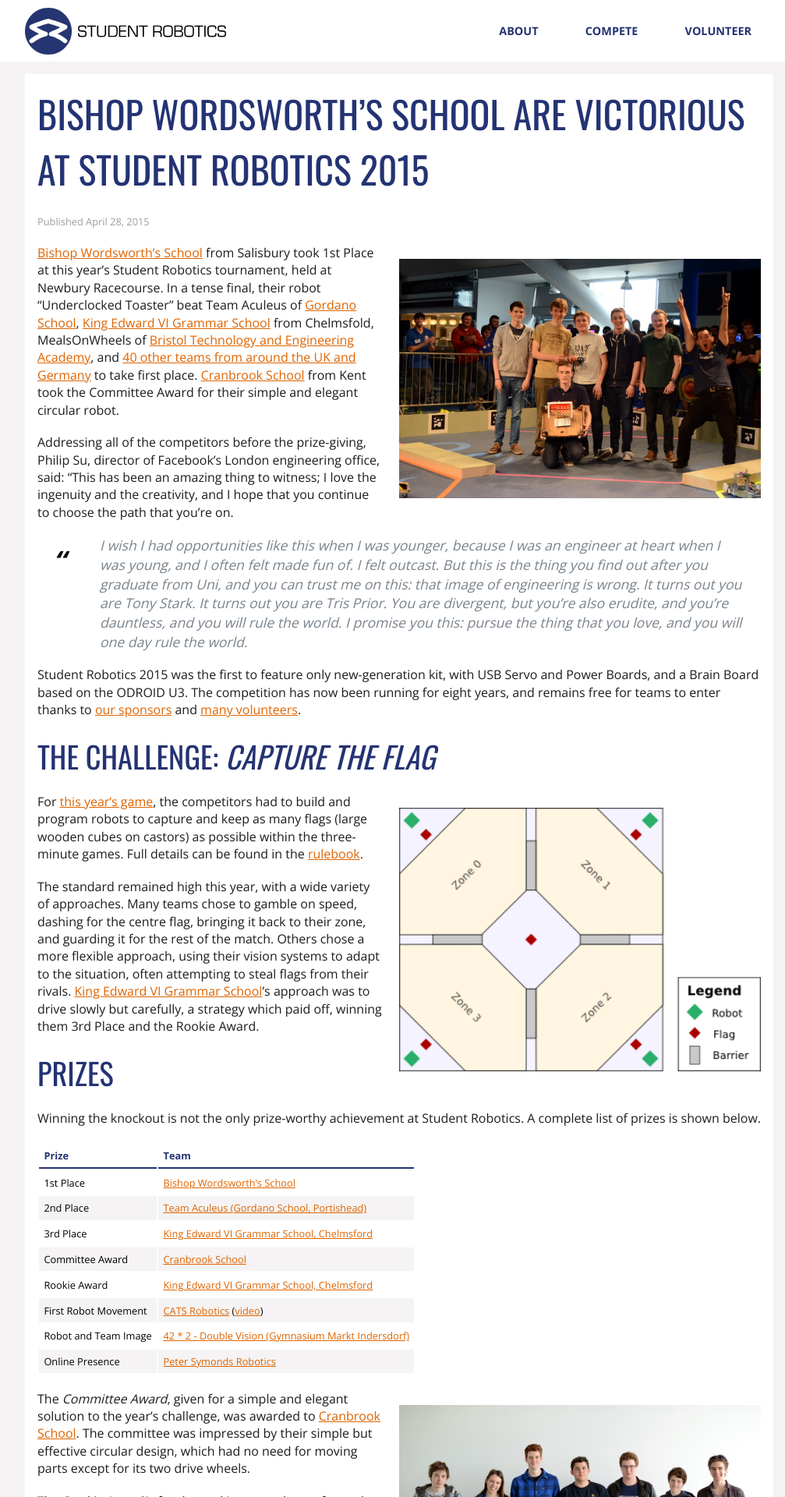
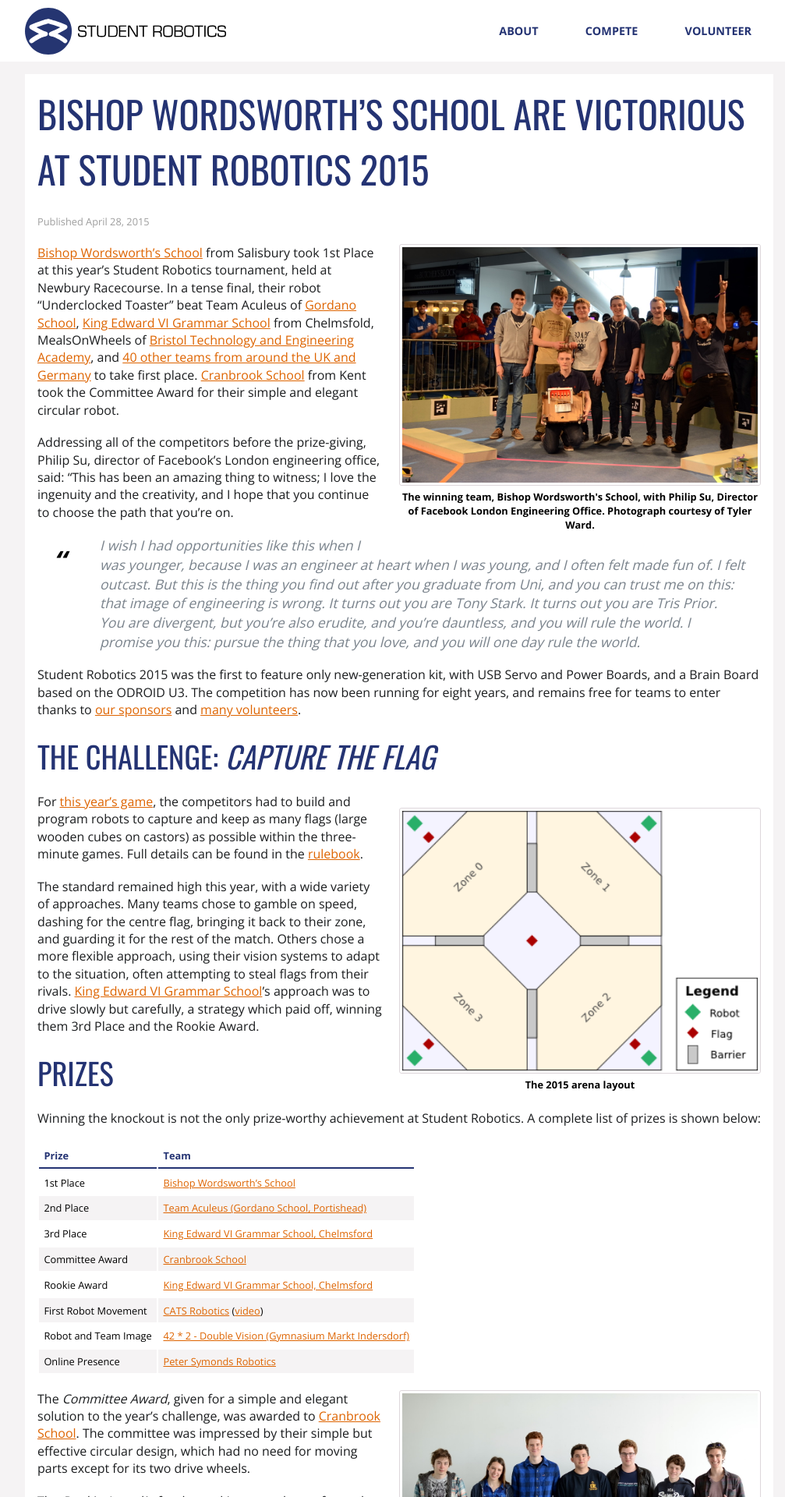
Before and after one commit to srobo/website, a Jekyll site: the page built from _posts/2015-04-28-bws-victorious-sr2015.md, in a window 1280 px wide. Shown: the top 1920 px of the page at 78% size, without its empty margins (128-1135 px from the left). Built offline with Jekyll 4.4.1, drawn with Linux system fonts in a browser that asks for light colours; nearby versions of some CDN libraries; some of the changed text lies outside the part shown.

Commit message:
Fix mobile styling for news articles, add figures to sr2015 news

```diff
--- a/_posts/2015-04-28-bws-victorious-sr2015.md
+++ b/_posts/2015-04-28-bws-victorious-sr2015.md
@@ -8,116 +8,136 @@
 layout: news
 ---
 
-<a href="{{ site.baseurl }}/images/content/news/sr2015/bws-prizegiving.jpg" title="The winning team, Bishop Wordsworth's School, with Philip Su, Director of Facebook London Engineering Office. (Photograph courtesy of Tyler Ward.)">
-  <img class="right" src="{{ site.baseurl }}/images/content/news/sr2015/bws-prizegiving.jpg" width="400" height="265" alt="Photograph of the winning team, Bishop Wordsworth's School, with Philip Su, Director of Facebook London Engineering Office. Courtesy of Tyler Ward." >
-</a>
+{% include figure.html
+           class="right"
+           src="/images/content/news/sr2015/bws-prizegiving.jpg"
+           caption="The winning team, Bishop Wordsworth's School, with Philip Su, Director of Facebook London Engineering Office. Photograph courtesy of Tyler Ward." %}
 
-[Bishop Wordsworth's School][BWS] from Salisbury took 1st Place at this year's Student Robotics tournament, held at
-Newbury Racecourse. In a tense final, their robot "Underclocked Toaster" beat Team Aculeus of [Gordano School][GRD2],
-[King Edward VI Grammar School][KEG] from Chelmsfold, MealsOnWheels of
-[Bristol Technology and Engineering Academy][BTE], and [40 other teams from around the UK and Germany][teams-map] to
-take first place. [Cranbrook School][CRB] from Kent took the Committee Award for their simple and elegant circular
-robot.
+[Bishop Wordsworth's School][BWS] from Salisbury took 1st Place at this year's
+Student Robotics tournament, held at Newbury Racecourse. In a tense final, their
+robot "Underclocked Toaster" beat Team Aculeus of [Gordano School][GRD2], [King Edward VI Grammar School][KEG]
+from Chelmsfold, MealsOnWheels of [Bristol Technology and Engineering Academy][BTE],
+and [40 other teams from around the UK and Germany][teams-map] to take first
+place. [Cranbrook School][CRB] from Kent took the Committee Award for their
+simple and elegant circular robot.
 
-Addressing all of the competitors before the prize-giving, Philip Su, director of Facebook's London engineering office,
-said: "This has been an amazing thing to witness; I love the ingenuity and the creativity, and I hope that you continue
-to choose the path that you're on.
+Addressing all of the competitors before the prize-giving, Philip Su, director
+of Facebook's London engineering office, said: "This has been an amazing thing
+to witness; I love the ingenuity and the creativity, and I hope that you
+continue to choose the path that you're on.
 
-> I wish I had opportunities like this when I was younger, because I was an engineer at heart when I was young, and I
-> often felt made fun of. I felt outcast. But this is the thing you find out after you graduate from Uni, and you can
-> trust me on this: that image of engineering is wrong. It turns out you are Tony Stark. It turns out you are Tris
-> Prior. You are divergent, but you're also erudite, and you're dauntless, and you will rule the world. I promise you
+> I wish I had opportunities like this when I was younger, because I was an
+> engineer at heart when I was young, and I often felt made fun of. I felt
+> outcast. But this is the thing you find out after you graduate from Uni, and
+> you can trust me on this: that image of engineering is wrong. It turns out you
+> are Tony Stark. It turns out you are Tris Prior. You are divergent, but you're
+> also erudite, and you're dauntless, and you will rule the world. I promise you
 > this: pursue the thing that you love, and you will one day rule the world.
 
-Student Robotics 2015 was the first to feature only new-generation kit, with USB Servo and Power Boards, and a Brain
-Board based on the ODROID U3. The competition has now been running for eight years, and remains free for teams to enter
-thanks to [our sponsors](/about/sponsors) and [many volunteers](/about/how_to_help).
+Student Robotics 2015 was the first to feature only new-generation kit, with USB
+Servo and Power Boards, and a Brain Board based on the ODROID U3. The
+competition has now been running for eight years, and remains free for teams to
+enter thanks to [our sponsors](/about/sponsors) and [many volunteers](/about/how_to_help).
 
-The challenge: *Capture the Flag*
----------------------------------
+## The challenge: *Capture the Flag*
 
-<img class="right" src="{{ site.baseurl }}/images/content/arena-2015.png" title="The 2015 arena layout" alt="An image of the 2015 arena layout">
+{% include figure.html
+           class="right"
+           src="/images/content/arena-2015.png"
+           caption="The 2015 arena layout" %}
 
-For [this year's game](/schools/game), the competitors had to build and program robots to capture and keep as many
-flags (large wooden cubes on castors) as possible within the three-minute games. Full details can be found in the
+For [this year's game](/schools/game), the competitors had to build and program
+robots to capture and keep as many flags (large wooden cubes on castors) as
+possible within the three-minute games. Full details can be found in the
 [rulebook][].
 
-The standard remained high this year, with a wide variety of approaches. Many teams chose to gamble on speed, dashing
-for the centre flag, bringing it back to their zone, and guarding it for the rest of the match. Others chose a more
-flexible approach, using their vision systems to adapt to the situation, often attempting to steal flags from their
-rivals. [King Edward VI Grammar School][KEG]'s approach was to drive slowly but carefully, a strategy which paid off,
-winning them 3rd Place and the Rookie Award.
+The standard remained high this year, with a wide variety of approaches. Many
+teams chose to gamble on speed, dashing for the centre flag, bringing it back to
+their zone, and guarding it for the rest of the match. Others chose a more
+flexible approach, using their vision systems to adapt to the situation, often
+attempting to steal flags from their rivals. [King Edward VI Grammar School][KEG]'s
+approach was to drive slowly but carefully, a strategy which paid off, winning
+them 3rd Place and the Rookie Award.
 
-Prizes
-------
+## Prizes
 
-Winning the knockout is not the only prize-worthy achievement at Student Robotics. A complete list of prizes is shown below.
+Winning the knockout is not the only prize-worthy achievement at Student
+Robotics. A complete list of prizes is shown below:
 
-| Prize                                                    | Team
-|----------------------------------------------------------|-----------------------------------------------
-| 1st Place                                                | [Bishop Wordsworth's School][BWS]
-| 2nd Place                                                | [Team Aculeus (Gordano School, Portishead)][GRD2]
-| 3rd Place                                                | [King Edward VI Grammar School, Chelmsford][KEG]
-| Committee Award                                          | [Cranbrook School][CRB]
-| Rookie Award                                             | [King Edward VI Grammar School, Chelmsford][KEG]
-| First Robot Movement                                     | [CATS Robotics][CAT] ([video](http://youtu.be/NP0rywgydNw))
-| Robot and Team Image                                     | [42 * 2 - Double Vision (Gymnasium Markt Indersdorf)][MAI]
-| Online Presence                                          | [Peter Symonds Robotics][PSC]
+| Prize                 | Team
+|-----------------------|------------------------------------------------------------
+| 1st Place             | [Bishop Wordsworth's School][BWS]
+| 2nd Place             | [Team Aculeus (Gordano School, Portishead)][GRD2]
+| 3rd Place             | [King Edward VI Grammar School, Chelmsford][KEG]
+| Committee Award       | [Cranbrook School][CRB]
+| Rookie Award          | [King Edward VI Grammar School, Chelmsford][KEG]
+| First Robot Movement  | [CATS Robotics][CAT] ([video](http://youtu.be/NP0rywgydNw))
+| Robot and Team Image  | [42 * 2 - Double Vision (Gymnasium Markt Indersdorf)][MAI]
+| Online Presence       | [Peter Symonds Robotics][PSC]
 
-<a href="{{ site.baseurl }}/images/content/news/sr2015/crb-team-photo.jpg" title="The team from Cranbrook School, who won the Committee Award. (Photograph courtesy of Tyler Ward.)">
-  <img class="right" src="{{ site.baseurl }}/images/content/news/sr2015/crb-team-photo.jpg" width="400" height="265" alt="Photograph of the team from Cranbrook School, who won the Committee Award. Courtesy of Tyler Ward." >
-</a>
+{% include figure.html
+           class="right"
+           src="/images/content/news/sr2015/crb-team-photo.jpg"
+           caption="The team from Cranbrook School, who won the Committee Award. Photograph courtesy of Tyler Ward." %}
 
-The *Committee Award*, given for a simple and elegant solution to the year's challenge, was awarded to
-[Cranbrook School][CRB]. The committee was impressed by their simple but effective circular design, which had no need
-for moving parts except for its two drive wheels.
+The *Committee Award*, given for a simple and elegant solution to the year's
+challenge, was awarded to [Cranbrook School][CRB]. The committee was impressed
+by their simple but effective circular design, which had no need for moving
+parts except for its two drive wheels.
 
-The *Rookie Award* is for the rookie team who performed best in the knockouts. The *First Movement Award* is given to
-the first rookie team to demonstrate a moving robot.
+The *Rookie Award* is for the rookie team who performed best in the knockouts.
+The *First Movement Award* is given to the first rookie team to demonstrate a
+moving robot.
 
-<a href="{{ site.baseurl }}/images/content/news/sr2015/mai-prizegiving.jpg" title="The team from Gymnasium Markt Indersdorf, who won the Robot and Team Image Award. (Photograph courtesy of Tyler Ward.)">
-  <img class="right" src="{{ site.baseurl }}/images/content/news/sr2015/mai-prizegiving.jpg" width="400" height="265" alt="Photograph of the team from Gymnasium Markt Indersdorf, who won the Robot and Team Image Award. Courtesy of Tyler Ward." >
-</a>
+{% include figure.html
+           class="right"
+           src="/images/content/news/sr2015/mai-prizegiving.jpg"
+           caption="The team from Gymnasium Markt Indersdorf, who won the Robot and Team Image Award. Photograph courtesy of Tyler Ward." %}
 
-The *Robot and Team Image* prize is for the team which present themselves and their robot in the most outstanding and
-stylish manner. The winners this year, "42 * 2 - Double Vision" from [Gymnasium Markt Indersdorf][MAI], came dressed as
-monks in hooded brown robes, laced with glowing LED strips. Hoods were a major theme this year, with [Systemetric][HRS]
-from [Hills Road Sixth Form College](http://www.hillsroad.ac.uk) dressing as sinister black-cloaked "Aluminati".
+The *Robot and Team Image* prize is for the team which present themselves and
+their robot in the most outstanding and stylish manner. The winners this year,
+"42 * 2 - Double Vision" from [Gymnasium Markt Indersdorf][MAI], came dressed as
+monks in hooded brown robes, laced with glowing LED strips. Hoods were a major
+theme this year, with [Systemetric][HRS] from [Hills Road Sixth Form College](http://www.hillsroad.ac.uk)
+dressing as sinister black-cloaked "Aluminati".
 
-The *Online Presence* award is given to the team with the best website, social media presence, or combination of the
-two.
+The *Online Presence* award is given to the team with the best website, social
+media presence, or combination of the two.
 
 For full details of the awards, please see the [rulebook][].
 
-The teams
----------
+## The teams
 
-<p style="text-align: center;">
-  <a href="https://www.flickr.com/photos/richardpbarlow/17291755395/in/pool-sr2015/" title="All the competitors and
-  Blueshirts on the stands at Newbury Racecourse. (Photograph courtesy of Rich Barlow.)">
-    <img src="{{ site.baseurl }}/images/content/news/sr2015/everyone.jpg" width="830" height="218" alt="Photograph of all the competitors
-    and Blueshirts on the stands at Newbury Racecourse. Courtesy of Rich Barlow.">
-  </a>
-</p>
+{% include figure.html
+           url="https://www.flickr.com/photos/richardpbarlow/17291755395/in/pool-sr2015/"
+           src="/images/content/news/sr2015/everyone.jpg"
+           caption="All the competitors and Blueshirts on the stands at Newbury Racecourse. Photograph courtesy of Rich Barlow." %}
 
-44 teams made it to the competition this year, 20 of whom came from schools or colleges which had not competed before.
+44 teams made it to the competition this year, 20 of whom came from schools or
+colleges which had not competed before.
 
-Student Robotics 2016 promises to be the biggest and best yet. If you'd like to compete, see
-[the How to Enter page](/schools/how_to_enter) for more information. Start talking to your teachers and recruiting team
-members as soon as possible!
+Student Robotics 2016 promises to be the biggest and best yet. If you'd like to
+compete, see [the How to Enter page](/schools/how_to_enter) for more
+information. Start talking to your teachers and recruiting team members as soon
+as possible!
 
-Notes to editors
-----------------
+## Notes to editors
 
-Student Robotics is an annual robotics competition for 16-18 year-olds in the UK and Europe. It was founded in 2006 by
-university students and is free to enter thanks to [our sponsors](/about/sponsors) and [many volunteers](/about/how_to_help). Since it was first run in 2008, the final competition has grown from one room at the University of Southampton[^1] to a two-day event for 54 teams and over 400 students.
+Student Robotics is an annual robotics competition for 16-18 year-olds in the UK
+and Europe. It was founded in 2006 by university students and is free to enter
+thanks to [our sponsors](/about/sponsors) and [many volunteers](/about/how_to_help).
+Since it was first run in 2008, the final competition has grown from one room at
+the University of Southampton[^1] to a two-day event for 54 teams and over 400
+students.
 
 [^1]: 1\. Student Robotics is independent from the University of Southampton.
 
-At the start of the academic year, teams are given a kit containing custom-made electronics at a Kickstart event, where
-the game for the year is announced. They then have until the end of the Easter holiday to build fully-autonomous robots
-which will compete against each other in the final competition. They are supported by volunteer mentors, and software to
-assist them in programming their robots is provided.
+At the start of the academic year, teams are given a kit containing custom-made
+electronics at a Kickstart event, where the game for the year is announced. They
+then have until the end of the Easter holiday to build fully-autonomous robots
+which will compete against each other in the final competition. They are
+supported by volunteer mentors, and software to assist them in programming their
+robots is provided.
 
 High resolution photographs of the event will be uploaded to [the Flickr group](https://www.flickr.com/groups/sr2015).
 For more information, please [get in touch](/about/contactus).
--- a/_sass/_news.scss
+++ b/_sass/_news.scss
@@ -142,9 +142,13 @@
 }
 
 .small-image {
-  width: 50%;
   height: auto;
   margin: 1.2em 0;
+  width: 100%;
+
+  @include media-query("medium") {
+    width: 50%;
+  }
 }
 
 .left {
```
Also changed, not shown: _posts/2015-02-23-sr2015-dates-announced.md (line endings or trailing spaces).
